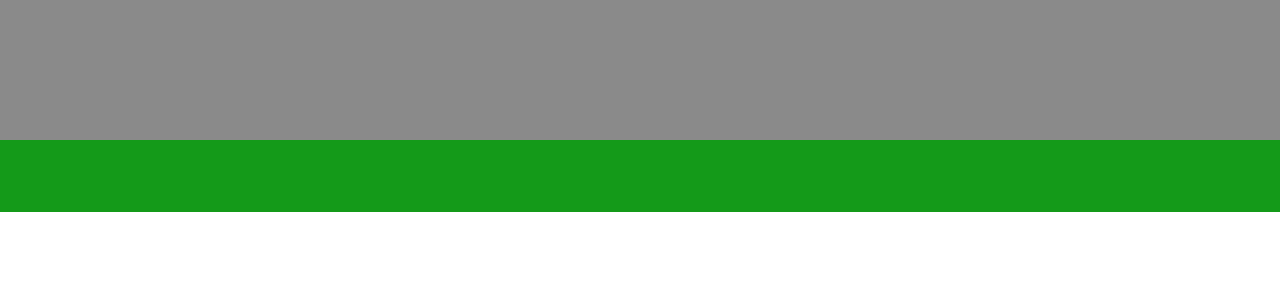
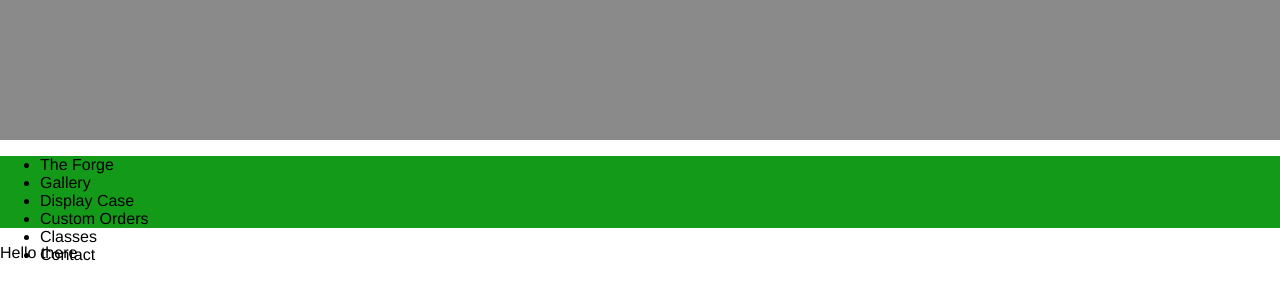
Before and after one commit to JoshuaBaert/FourElements, an Angular app in the folder public/: page / in a window 1280 px wide. Shown: the part 60-360 px from the top of the page. Built offline with nearby package versions, Linux system fonts and the light colour scheme.

Commit message:
Setting up Nav

```diff
--- a/public/src/app/app.component.scss
+++ b/public/src/app/app.component.scss
@@ -1,4 +1,3 @@
-
 
 
 .logo {
--- a/public/src/app/app.component.ts
+++ b/public/src/app/app.component.ts
@@ -1,4 +1,4 @@
-import { Component, OnInit} from '@angular/core';
+import {Component, OnInit} from '@angular/core';
 
 @Component({
   selector: 'app-root',
@@ -8,12 +8,13 @@ import { Component, OnInit} from '@angular/core';
 
     </div>
     <app-nav></app-nav>
-
+    <app-home></app-home>
   `
 })
 export class AppComponent implements OnInit {
 
-  constructor() {}
+  constructor() {
+  }
 
   ngOnInit() {
   }
--- a/public/src/app/app.module.ts
+++ b/public/src/app/app.module.ts
@@ -6,12 +6,14 @@ import { HttpModule } from '@angular/http';
 import { AppComponent } from './app.component';
 import { NavComponent } from './nav/nav.component';
 import { PictureComponent } from './picture/picture.component';
+import { HomeComponent } from './home/home.component';
 
 @NgModule({
   declarations: [
     AppComponent,
     NavComponent,
-    PictureComponent
+    PictureComponent,
+    HomeComponent
   ],
   imports: [
     BrowserModule,
--- /dev/null
+++ b/public/src/app/home/home.component.ts
@@ -0,0 +1,17 @@
+import { Component, OnInit } from '@angular/core';
+
+@Component({
+  selector: 'app-home',
+  styleUrls: ['./home.component.scss'],
+  template: `
+    <p>Hello there</p>
+  `
+})
+export class HomeComponent implements OnInit {
+
+  constructor() { }
+
+  ngOnInit() {
+  }
+
+}
--- a/public/src/app/nav/nav.component.ts
+++ b/public/src/app/nav/nav.component.ts
@@ -5,6 +5,28 @@ import {Component, HostListener, OnInit, ViewChild, Renderer2} from '@angular/co
   styleUrls: ['./nav.component.scss'],
   template: `
     <div class="nav-main nav-relative" #nav>
+      <nav>
+        <ul>
+          <li>
+            <a>The Forge</a>
+          </li>
+          <li>
+            <a>Gallery</a>
+          </li>
+          <li>
+            <a>Display Case</a>
+          </li>
+          <li>
+            <a>Custom Orders</a>
+          </li>
+          <li>
+            <a>Classes</a>
+          </li>
+          <li>
+            <a>Contact</a>
+          </li>
+        </ul>
+      </nav>
 
     </div>
   `
@@ -13,12 +35,14 @@ export class NavComponent implements OnInit {
   @ViewChild('nav') navMain;
   relative = true;
 
-  constructor(private renderer: Renderer2) { }
+  constructor(private renderer: Renderer2) {
+  }
 
   ngOnInit() {
   }
 
-  @HostListener('window:scroll', ['$event']) public onScroll(event){
+  @HostListener('window:scroll', ['$event'])
+  public onScroll(event) {
     if (event.target.scrollingElement.scrollTop < 200 && this.relative === false) {
       this.renderer.removeClass(this.navMain.nativeElement, 'nav-fixed');
       this.renderer.addClass(this.navMain.nativeElement, 'nav-relative');
--- a/public/src/styles.scss
+++ b/public/src/styles.scss
@@ -1,7 +1,8 @@
 /* You can add global styles to this file, and also import other style files */
 
 body {
-  box-sizing: border-box;
   margin: 0;
   min-height: 200vh;
+
+  font-family: "Libre Franklin", "Helvetica Neue", helvetica, arial, sans-serif;
 }
```
Also changed, not shown: public/src/app/home/home.component.scss (added), 1 other file (tests, documents, lock files or other folders).
